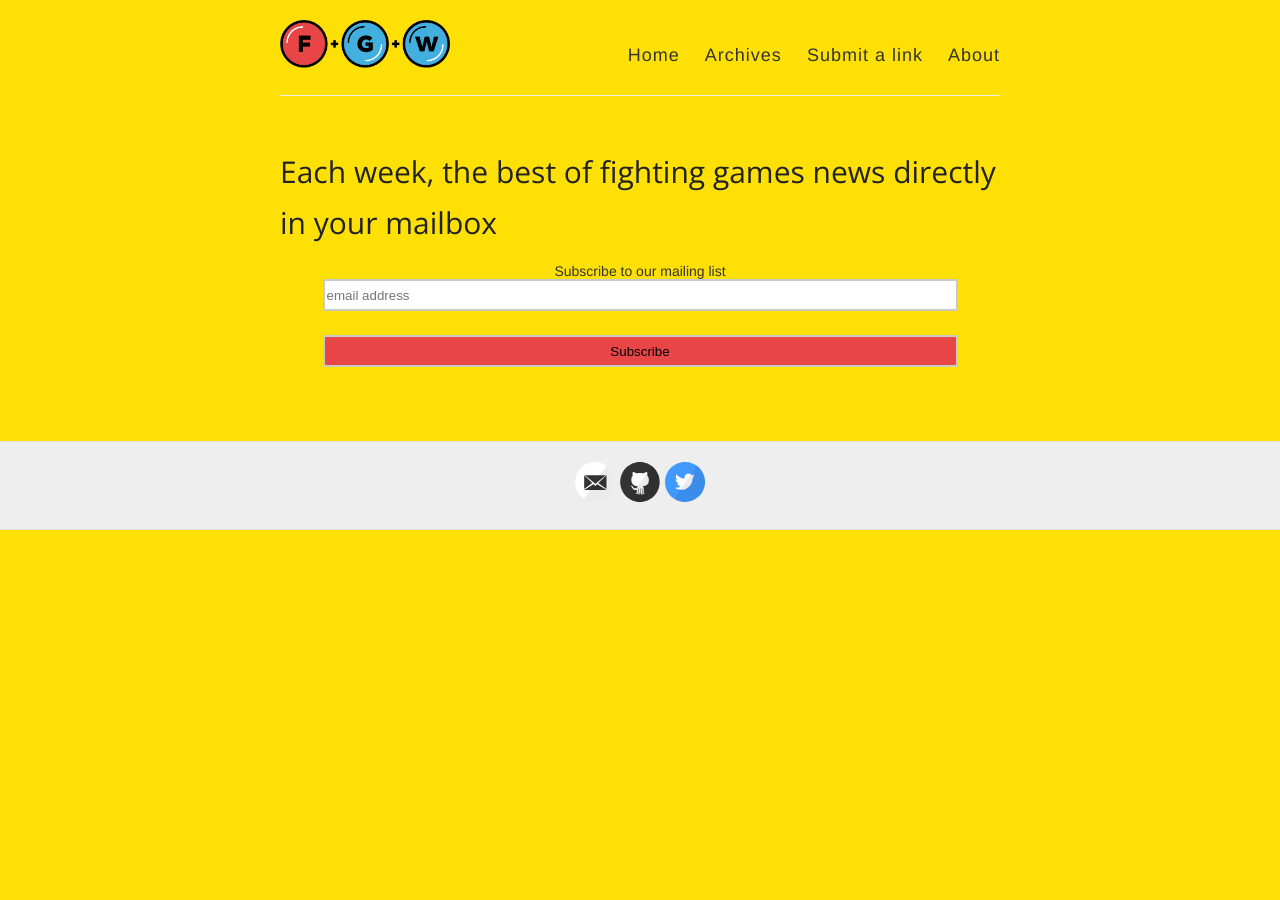
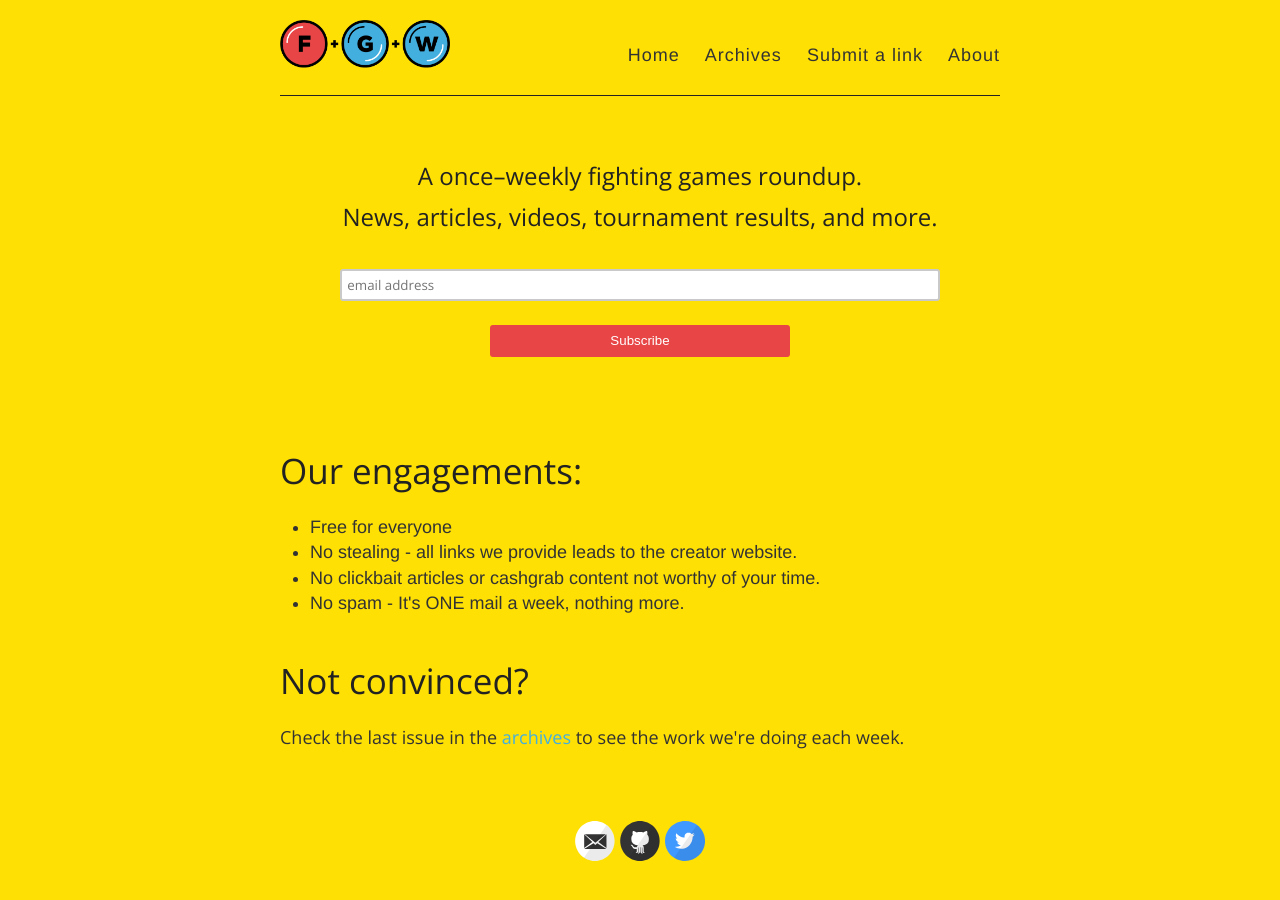
Before and after one commit to fgweekly/fgweekly-fgweekly.github.io, a Jekyll site: the page built from index.html, in a window 1280 px wide. Built offline with Jekyll 4.4.1, drawn with Linux system fonts in a browser that asks for light colours; Markdown is read by kramdown in place of the engine named in the settings; comment, search, counter and statistics services are not loaded.

Commit message:
First content

```diff
--- a/_sass/_variables.scss
+++ b/_sass/_variables.scss
@@ -14,6 +14,8 @@ $gray: #666;
 $lightGray: #eee;
 $white: #fff;
 $yellow: #fee004;
+$blue: #42AFDF;
+$red: #E84546;
 
 // Font stacks
 $helvetica: Helvetica, Arial, sans-serif;
--- a/index.html
+++ b/index.html
@@ -2,30 +2,19 @@
 layout: default
 ---
 
-<h1>Each week, the best of fighting games news directly in your mailbox</h1>
+
+
 
 <div class="mail-container">
+    <h2>A once–weekly fighting games roundup. <br> News, articles, videos, tournament results, and more.</h2>
 <!-- Begin MailChimp Signup Form -->
-<link href="//cdn-images.mailchimp.com/embedcode/slim-081711.css" rel="stylesheet" type="text/css">
-<style type="text/css">
-	#mc_embed_signup{background:#fee004; font:14px Helvetica,Arial,sans-serif;  width:100%;}
-	#mc_embed_signup input{border-radius: 3px;
-		min-width: 50px;
-		max-width: 635px;
-		width: 100%;
-		min-height: 32px;
-		background-color: #FFF;
-		border: 2px solid #C9C9C9;
-		margin: 0px 0px 24px;}
-	#mc_embed_signup .button{background:#e84546;}
-	#mc_embed_signup .button:hover{background:#42afdf;}
-	/* Add your own MailChimp form style overrides in your site stylesheet or in this style block.
-	   We recommend moving this block and the preceding CSS link to the HEAD of your HTML file. */
-</style>
+<!--<link href="//cdn-images.mailchimp.com/embedcode/slim-081711.css" rel="stylesheet" type="text/css">-->
+
 <div id="mc_embed_signup">
 <form action="//fgweekly.us12.list-manage.com/subscribe/post?u=a7fd68356493cf8d84c74e213&amp;id=c5d5d2168f" method="post" id="mc-embedded-subscribe-form" name="mc-embedded-subscribe-form" class="validate" target="_blank" novalidate>
     <div id="mc_embed_signup_scroll">
-	<label for="mce-EMAIL">Subscribe to our mailing list</label>
+	<label for="mce-EMAIL"></label>
+    <br>
 	<input type="email" value="" name="EMAIL" class="email" id="mce-EMAIL" placeholder="email address" required>
     <!-- real people should not fill this in and expect good things - do not remove this or risk form bot signups-->
     <div style="position: absolute; left: -5000px;" aria-hidden="true"><input type="text" name="b_a7fd68356493cf8d84c74e213_c5d5d2168f" tabindex="-1" value=""></div>
@@ -36,3 +25,18 @@ layout: default
 
 <!--End mc_embed_signup-->
 </div>
+
+<div class="moto">
+
+    <h1>Our engagements:</h1>
+    <ul>
+        <li>Free for everyone</li>
+        <li>No stealing - all links we provide leads to the creator website.</li>
+        <li>No clickbait articles or cashgrab content not worthy of your time.</li>
+        <li>No spam - It's ONE mail a week, nothing more.</li>
+    </ul>
+</div>
+
+<h1>Not convinced?</h1>
+
+<p>Check the last issue in the <a href="{{ site.baseurl }}/archives">archives</a> to see the work we're doing each week.</p>
--- a/style.scss
+++ b/style.scss
@@ -45,7 +45,7 @@ h1, h2, h3, h4, h5, h6 {
 }
 
 h1 {
-  font-size: 30px;
+  font-size: 35px;
   a {
     color: inherit;
   }
@@ -157,7 +157,7 @@ img {
 
 .masthead {
   padding: 20px 0;
-  border-bottom: 1px solid $lightGray;
+  border-bottom: 1px solid $darkerGray;
 
   @include mobile {
     text-align: center;
@@ -274,9 +274,7 @@ nav {
 
 .wrapper-footer {
   margin-top: 50px;
-  border-top: 1px solid #ddd;
-  border-bottom: 1px solid #ddd;
-  background-color: $lightGray;
+  background-color: $yellow;
 }
 
 footer {
@@ -292,9 +290,64 @@ footer {
 
 .mail-container {
   text-align: center;
+  margin:60px;
 }
 
 #mc_embed_signup form {
   text-align:center;
   margin:0;
 }
+
+#mc_embed_signup{
+    background:#fee004;
+    font:14px Helvetica,Arial,sans-serif;
+    width:100%;
+
+    label {
+        display:block;
+        font-size:20px;
+        font-family: 'Open Sans', sans-serif;
+    }
+
+
+}
+
+#mce-EMAIL{
+    display: inline-block;
+    padding: 0px 0.4em;
+    vertical-align: middle;
+    border-radius: 3px;
+    min-width: 50px;
+    max-width: 635px;
+    width: 100%;
+    min-height: 32px;
+    background-color: #FFF;
+    border: 2px solid #C9C9C9;
+    margin: 0px 0px 24px;
+    font-family: 'Open Sans', sans-serif;
+   }
+
+   #mce-EMAIL:focus{
+       border: 2px solid #333;
+
+   }
+
+#mc_embed_signup .button{
+        background:#e84546;
+        display: inline-block;
+        padding: 0px 0.4em;
+        vertical-align: middle;
+        border-radius: 3px;
+        min-width: 50px;
+        max-width: 635px;
+        width: 50%;
+        min-height: 32px;
+        margin: 0px 0px 24px;
+        border:0;
+        color: #fff;
+
+    }
+
+#mc_embed_signup .button:hover{
+    background:#42afdf;
+    }
```
Also changed, not shown: about.md (+11 -6 lines), submit.md (+1 -8 lines).
